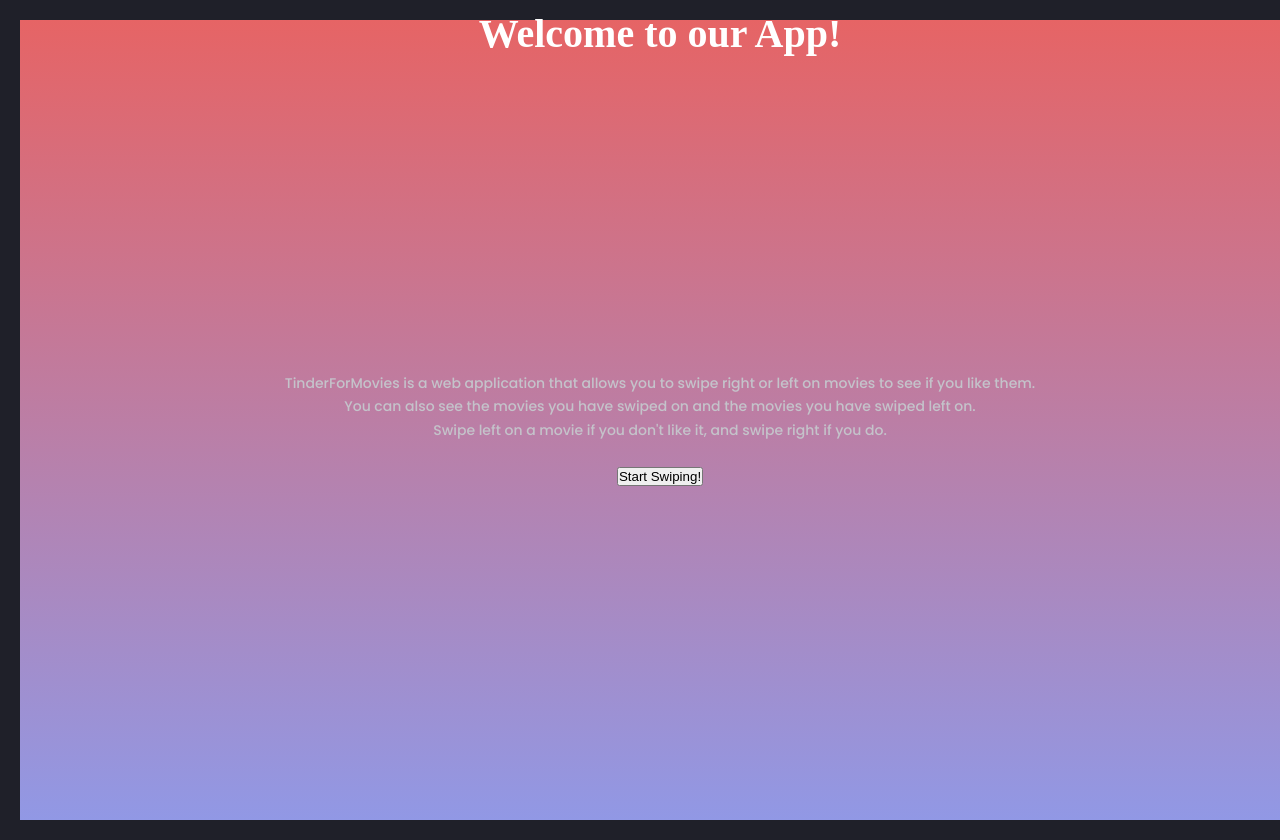
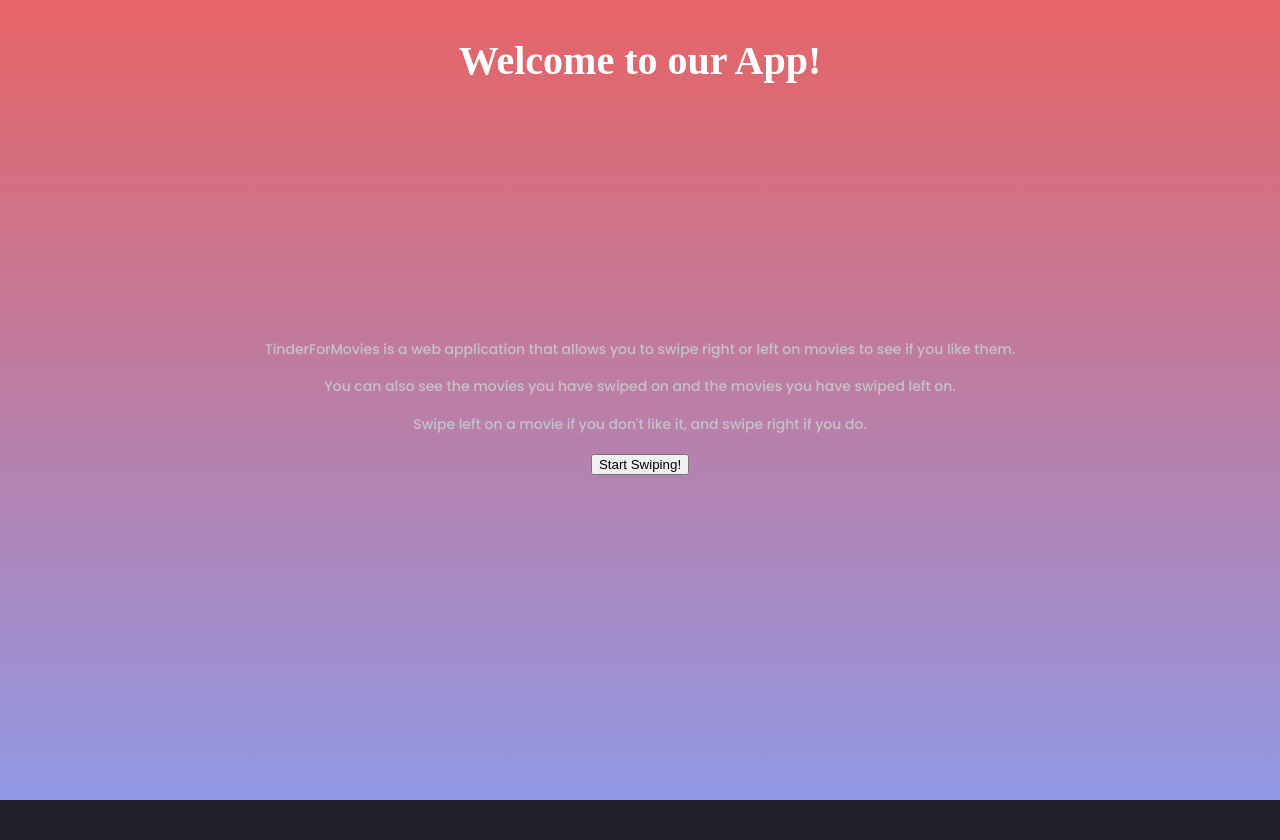
Before and after one commit to MovieMatchMaker/TinderForMoviesV2, a React (Create React App) app in the folder client/: page / in a window 1280 px wide. After the commit the page ends 800 px from the top, so only its background shows below. Built offline with nearby package versions, Linux system fonts and the light colour scheme.

Commit message:
matches screen css

```diff
--- a/client/src/styles/Matches.css
+++ b/client/src/styles/Matches.css
@@ -1,6 +1,4 @@
-* {margin: 0; padding: 0;}
-
-div {
+#match {
   margin: 20px;
 }
 
```
